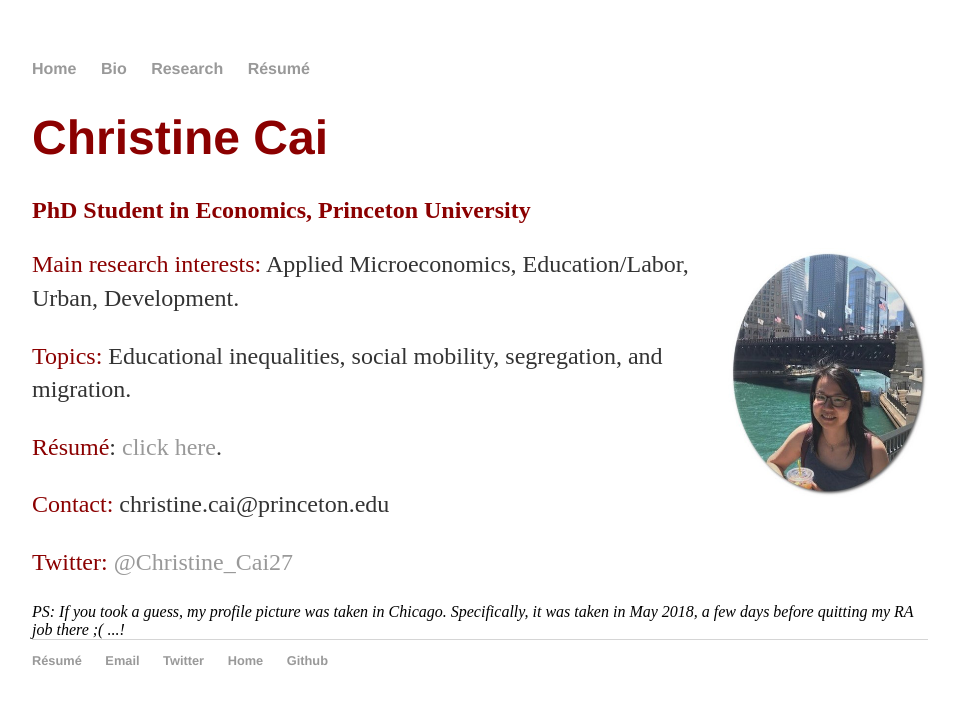
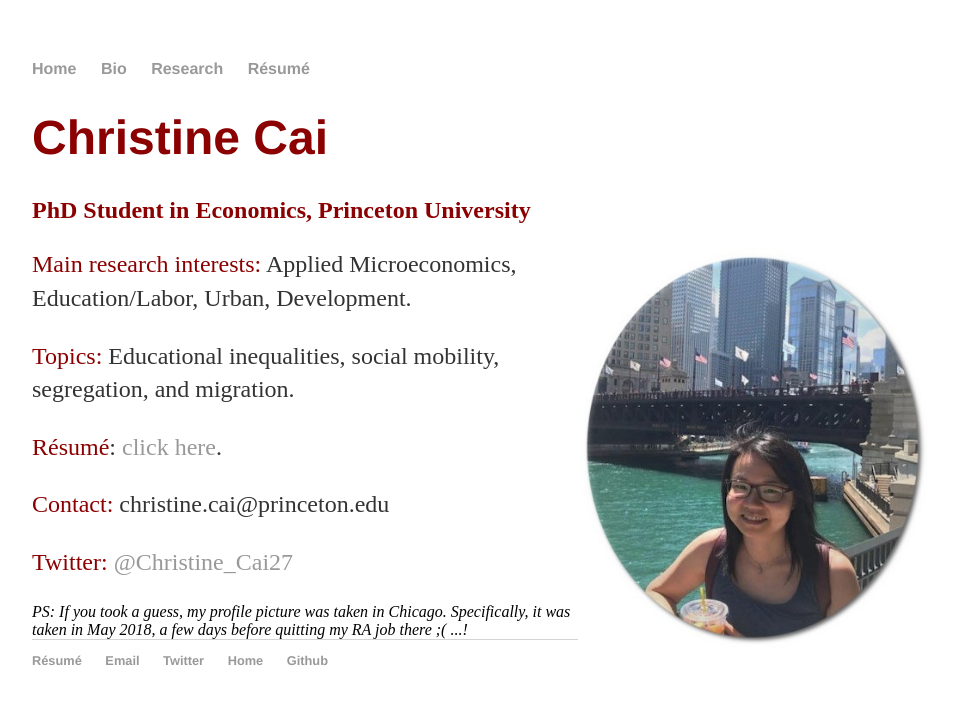
Before and after one commit to christinecai/christinecai.github.io, a Jekyll site: the page built from index.html, in a window 1280 px wide. Shown: the top 704 px of the page, without its empty margins (160-1119 px from the left). Built offline with Jekyll 4.4.1, drawn with Linux system fonts in a browser that asks for light colours.

Commit message:
Update index.html

```diff
--- a/index.html
+++ b/index.html
@@ -10,7 +10,7 @@ title: Christine Cai
 		<p class="lead"><h1><font color="darkred">Christine Cai</font></h1></p>
 		<p><h2><font color="darkred">PhD Student in Economics, Princeton University</font></h2></p>
 
-		<img align="right" src="pix/pic_website.jpg" width="200" height="250" alt="" title="May 2018, Chicago" />
+		<img align="right" src="pix/pic_website.jpg" width="350" height="400" alt="" title="May 2018, Chicago" />
 
 		<p><font color="darkred">Main research interests:</font> Applied Microeconomics, Education/Labor, Urban, Development.
 		<p><font color="darkred">Topics:</font> Educational inequalities, social mobility, segregation, and migration.</p>
```
